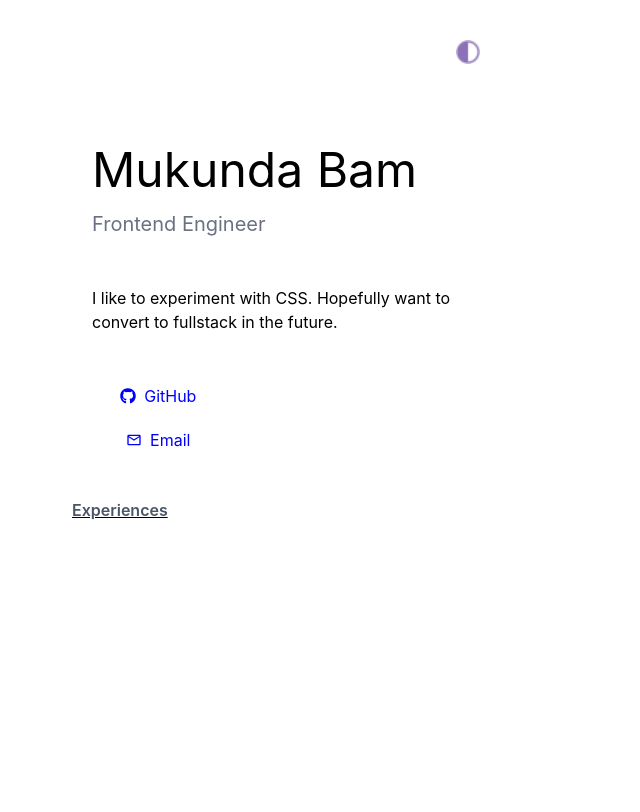
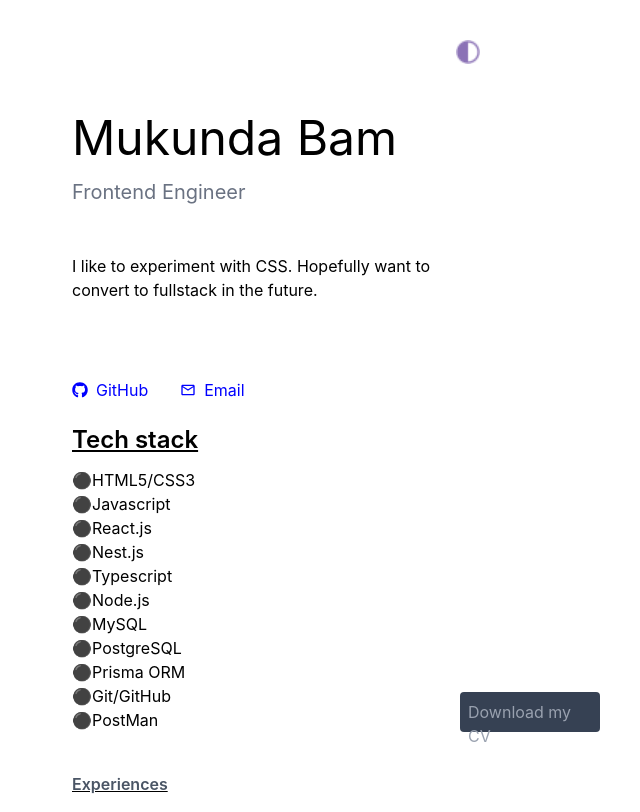
Before and after one commit to Mukunda-Bam/portfolio, a React (Vite) app: page / in a window 768 px wide. Shown: the whole page, without its empty margins (128-768 px from the left). Built offline with nearby package versions, Linux system fonts and the light colour scheme.

Commit message:
feat: add responsiveness

```diff
--- a/src/Home.css
+++ b/src/Home.css
@@ -8,9 +8,8 @@
   place-items: left;
   flex-grow: 1;
 
-  @media (max-width: 1024px) {
-    padding: 32px 20px 24px;
-    gap: 18px;
+  @media (min-width: 600px) {
+    display: grid;
   }
 }
 
@@ -43,20 +42,4 @@
       width: 18px;
     }
   }
-
-  @media (max-width: 1024px) {
-    margin-top: 20px;
-    flex-wrap: wrap;
-    justify-content: center;
-
-    li {
-      flex: 1 1 calc(50% - 8px);
-    }
-
-    a {
-      width: 100%;
-      justify-content: center;
-      box-sizing: border-box;
-    }
-  }
 }
--- a/src/Home.jsx
+++ b/src/Home.jsx
@@ -2,9 +2,11 @@ import { MdOutlineMail } from "react-icons/md";
 import { FaLinkedin } from "react-icons/fa";
 import { FaGithub } from "react-icons/fa";
 import { Link } from "react-router";
+import Resume  from "./assets/Resume.pdf"
 import "./Home.css";
 
 function Home() {
+
   return (
     <>
       <section className="left">
@@ -38,17 +40,21 @@ function Home() {
         </div>
       </section>
 
-      {/* <aside className="ml-50">
-        <h1 className="text-2xl font-semibold">Tech stack</h1>
+    <aside className="grid grid-cols-[auto_auto] sm:grid-cols-[auto_auto] md:grid-cols-[auto_auto] mt-4">
+      <div className="ml-50">
+        <h1 className="text-2xl mb-3 font-semibold"><u>Tech stack</u></h1>
         <p>⚫HTML5/CSS3</p>
         <p>⚫Javascript</p><p>⚫React.js</p><p>⚫Nest.js</p><p>⚫Typescript</p><p>⚫Node.js</p>
         <p>⚫MySQL</p><p>⚫PostgreSQL</p><p>⚫Prisma ORM</p><p>⚫Git/GitHub</p><p>⚫PostMan</p>
-
-      </aside> */}
+        </div>
+        <div className="bg-gray-700 rounded-sm justify-self-end mr-10 h-10 w-35 self-end cursor-pointer">
+          <a href={Resume} ><p className="text-gray-400 m-2">Download my CV</p></a>
+        </div>
+      </aside>
 
       <Link to="/experience">
         <u>
-          <p className="ml-50 mt-10 font-semibold text-gray-600">Experiences</p>
+          <p className="ml-50 mt-10 mb-4 font-semibold text-gray-600">Experiences</p>
         </u>
       </Link>
     </>
```
Also changed, not shown: 1 other file (tests, documents, lock files or other folders).
